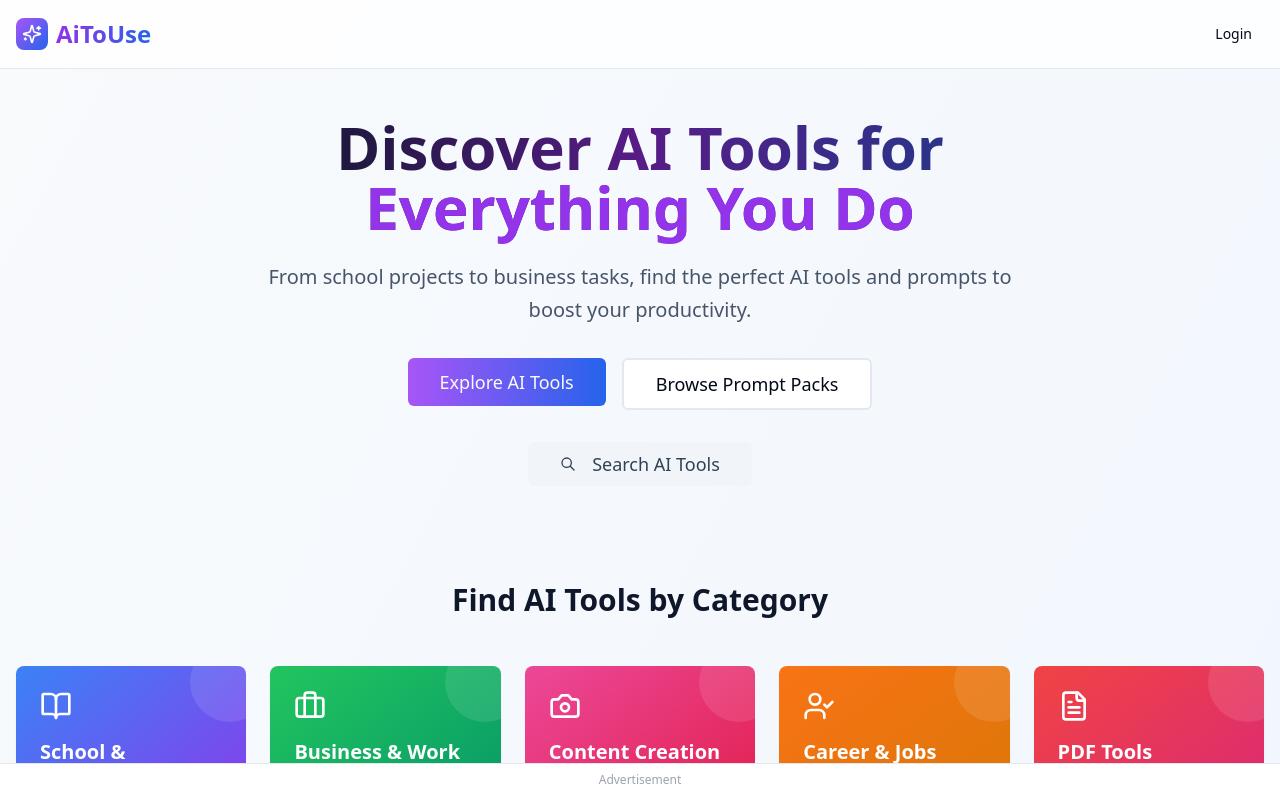
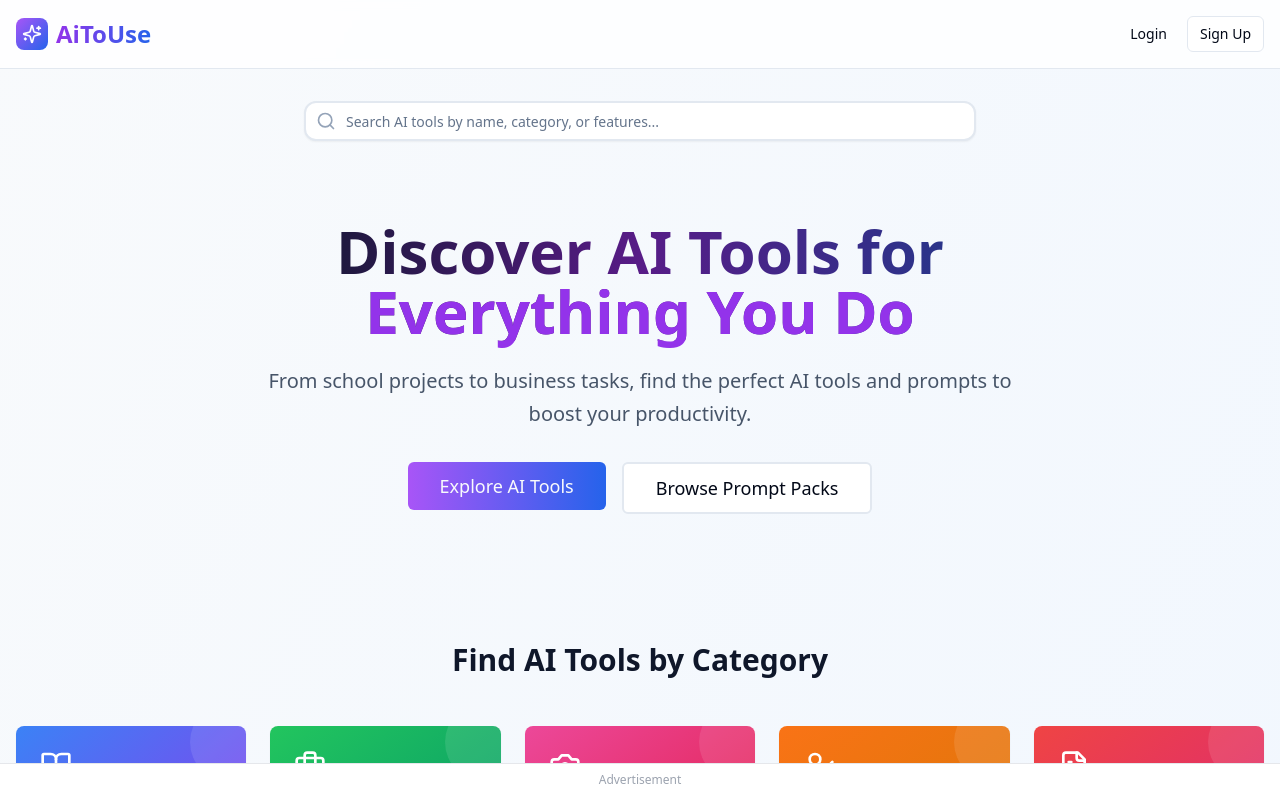
Before and after one commit to Delppy/ai-spark-toolkit-guide, a React (Vite) app: page / in a window 1280 px wide. Shown: the top 798 px of the page. Built offline with nearby package versions, Linux system fonts and the light colour scheme.

Commit message:
Move search button and update login button
- Moved the search button to the top of the homepage.
- Changed the login button to a login/signup button.
- Implemented search results on the main page instead of redirecting to the explore page.
- Modified `src/pages/Index.tsx`

```diff
--- a/src/components/Layout.tsx
+++ b/src/components/Layout.tsx
@@ -53,10 +53,15 @@ const Layout = ({ children }: { children: React.ReactNode }) => {
               </h1>
             </Link>
             <div className="flex items-center space-x-2">
-              {!user && location.pathname !== "/login" && (
-                <AnimatedButton asChild variant="ghost" size="sm">
-                  <Link to="/login">Login</Link>
-                </AnimatedButton>
+              {!user && location.pathname !== "/login" && location.pathname !== "/signup" && (
+                <div className="flex items-center space-x-2">
+                  <AnimatedButton asChild variant="ghost" size="sm">
+                    <Link to="/login">Login</Link>
+                  </AnimatedButton>
+                  <AnimatedButton asChild variant="outline" size="sm">
+                    <Link to="/signup">Sign Up</Link>
+                  </AnimatedButton>
+                </div>
               )}
               {!!user && (
                 <DropdownMenu>
--- a/src/pages/Index.tsx
+++ b/src/pages/Index.tsx
@@ -1,16 +1,31 @@
+
 import { useState, useEffect } from "react";
 import { Button } from "@/components/ui/button";
+import { Input } from "@/components/ui/input";
 import { Card, CardContent, CardDescription, CardHeader, CardTitle } from "@/components/ui/card";
 import { Badge } from "@/components/ui/badge";
-import { BookOpen, Briefcase, Camera, UserCheck, FileText, ChevronRight } from "lucide-react";
+import { BookOpen, Briefcase, Camera, UserCheck, FileText, ChevronRight, Search, X } from "lucide-react";
 import { Link } from "react-router-dom";
 import Layout from "@/components/Layout";
 import { TrendingToolsSection } from "@/components/TrendingToolsSection";
+import { ToolCard } from "@/components/ToolCard";
 import { supabase } from "@/integrations/supabase/client";
+import { dataManager } from "@/data/dataManager";
+import { useToolFiltering } from "@/hooks/useToolFiltering";
 import type { Session } from "@supabase/supabase-js";
+import { toast } from "sonner";
 
 const Index = () => {
   const [session, setSession] = useState<Session | null>(null);
+  const [searchTerm, setSearchTerm] = useState("");
+  const [showResults, setShowResults] = useState(false);
+  const [favorites, setFavorites] = useState<string[]>([]);
+
+  const allTools = dataManager.getAllAITools();
+  const {
+    filteredAndSortedTools,
+    updateFilter,
+  } = useToolFiltering(allTools);
 
   useEffect(() => {
     supabase.auth.getSession().then(({ data: { session } }) => setSession(session));
@@ -21,6 +36,66 @@ const Index = () => {
     });
     return () => subscription.unsubscribe();
   }, []);
+
+  const handleSearch = (value: string) => {
+    setSearchTerm(value);
+    updateFilter({ searchTerm: value });
+    setShowResults(value.length > 0);
+  };
+
+  const clearSearch = () => {
+    setSearchTerm("");
+    updateFilter({ searchTerm: "" });
+    setShowResults(false);
+  };
+
+  const handleFavoriteClick = async (toolId: string, e: React.MouseEvent) => {
+    e.stopPropagation();
+
+    if (!session?.user?.id) {
+      toast.error("Please log in to save favorites");
+      return;
+    }
+
+    try {
+      const isFavorited = favorites.includes(toolId);
+
+      if (isFavorited) {
+        const { error } = await supabase
+          .from('favorites')
+          .delete()
+          .eq('user_id', session.user.id)
+          .eq('item_id', toolId);
+
+        if (error) throw error;
+
+        setFavorites(prev => prev.filter(id => id !== toolId));
+        toast.success("Removed from favorites");
+      } else {
+        const { error } = await supabase
+          .from('favorites')
+          .insert({
+            user_id: session.user.id,
+            item_id: toolId
+          });
+
+        if (error) throw error;
+
+        setFavorites(prev => [...prev, toolId]);
+        toast.success("Added to favorites");
+      }
+    } catch (error) {
+      console.error('Error updating favorites:', error);
+      toast.error("Failed to update favorites");
+    }
+  };
+
+  const handleToolClick = (toolId: string, url: string) => {
+    console.log(`Navigating to ${url} for tool ${toolId}`);
+    window.open(url, "_blank");
+  };
+
+  const isFavorite = (toolId: string) => favorites.includes(toolId);
 
   const categories = [
     {
@@ -72,7 +147,68 @@ const Index = () => {
 
   return (
     <Layout>
-      {/* Hero Section */}
+      {/* Search Section - Moved to Top */}
+      <section className="container mx-auto px-4 py-8">
+        <div className="max-w-2xl mx-auto">
+          <div className="relative">
+            <Search className="absolute left-3 top-1/2 transform -translate-y-1/2 text-slate-400 w-5 h-5" />
+            <Input
+              placeholder="Search AI tools by name, category, or features..."
+              value={searchTerm}
+              onChange={(e) => handleSearch(e.target.value)}
+              className="pl-10 pr-12 py-4 text-lg border-2 border-slate-200 focus:border-purple-500 rounded-xl shadow-sm"
+            />
+            {searchTerm && (
+              <button
+                onClick={clearSearch}
+                className="absolute right-3 top-1/2 transform -translate-y-1/2 text-slate-400 hover:text-slate-600"
+              >
+                <X className="w-5 h-5" />
+              </button>
+            )}
+          </div>
+        </div>
+      </section>
+
+      {/* Search Results */}
+      {showResults && (
+        <section className="container mx-auto px-4 pb-12">
+          <div className="max-w-6xl mx-auto">
+            <h3 className="text-2xl font-bold mb-6 text-slate-900">
+              Search Results ({filteredAndSortedTools.length} found)
+            </h3>
+            {filteredAndSortedTools.length === 0 ? (
+              <div className="text-center py-12">
+                <Search className="w-16 h-16 text-slate-300 mx-auto mb-4" />
+                <h4 className="text-xl font-semibold text-slate-600 mb-2">No tools found</h4>
+                <p className="text-slate-500">Try adjusting your search terms</p>
+              </div>
+            ) : (
+              <div className="grid grid-cols-1 md:grid-cols-2 lg:grid-cols-3 gap-6">
+                {filteredAndSortedTools.slice(0, 12).map((tool) => (
+                  <ToolCard
+                    key={tool.id}
+                    tool={tool}
+                    onFavoriteClick={handleFavoriteClick}
+                    onToolClick={handleToolClick}
+                    isFavorite={isFavorite}
+                  />
+                ))}
+              </div>
+            )}
+            {filteredAndSortedTools.length > 12 && (
+              <div className="text-center mt-8">
+                <Button asChild variant="outline" size="lg">
+                  <Link to="/tools">View All Results</Link>
+                </Button>
+              </div>
+            )}
+          </div>
+        </section>
+      )}
+
+      {/* Hero Section - Only show when not searching */}
+      {!showResults && (
         <section className="container mx-auto px-4 py-12 text-center">
           <div className="max-w-3xl mx-auto">
             <h2 className="text-4xl md:text-6xl font-bold mb-6 bg-gradient-to-r from-slate-900 via-purple-900 to-blue-900 bg-clip-text text-transparent">
@@ -90,21 +226,12 @@ const Index = () => {
                 <Link to="/prompts">Browse Prompt Packs</Link>
               </Button>
             </div>
-          {/* Search Button */}
-          <div className="flex justify-center">
-            <Button asChild variant="secondary" size="lg" className="text-lg px-8 py-4 bg-slate-100 hover:bg-slate-200 text-slate-700">
-              <Link to="/tools">
-                <svg className="w-5 h-5 mr-2" fill="none" stroke="currentColor" viewBox="0 0 24 24">
-                  <path strokeLinecap="round" strokeLinejoin="round" strokeWidth={2} d="M21 21l-6-6m2-5a7 7 0 11-14 0 7 7 0 0114 0z" />
-                </svg>
-                Search AI Tools
-              </Link>
-            </Button>
-          </div>
           </div>
         </section>
+      )}
 
-      {/* Categories Grid */}
+      {/* Categories Grid - Only show when not searching */}
+      {!showResults && (
         <section className="container mx-auto px-4 py-12">
           <h3 className="text-3xl font-bold text-center mb-12 text-slate-900">
             Find AI Tools by Category
@@ -138,12 +265,13 @@ const Index = () => {
             })}
           </div>
         </section>
+      )}
 
-      {/* Trending Tools Section */}
-      <TrendingToolsSection />
+      {/* Trending Tools Section - Only show when not searching */}
+      {!showResults && <TrendingToolsSection />}
 
-      {/* CTA Section - Only show if user is not signed in */}
-      {!session && (
+      {/* CTA Section - Only show if user is not signed in and not searching */}
+      {!session && !showResults && (
         <section className="bg-gradient-to-r from-purple-600 to-blue-600 text-white py-16">
           <div className="container mx-auto px-4 text-center">
             <h3 className="text-3xl md:text-4xl font-bold mb-6">
```
Lines whose indentation alone changed are shown as unchanged.
